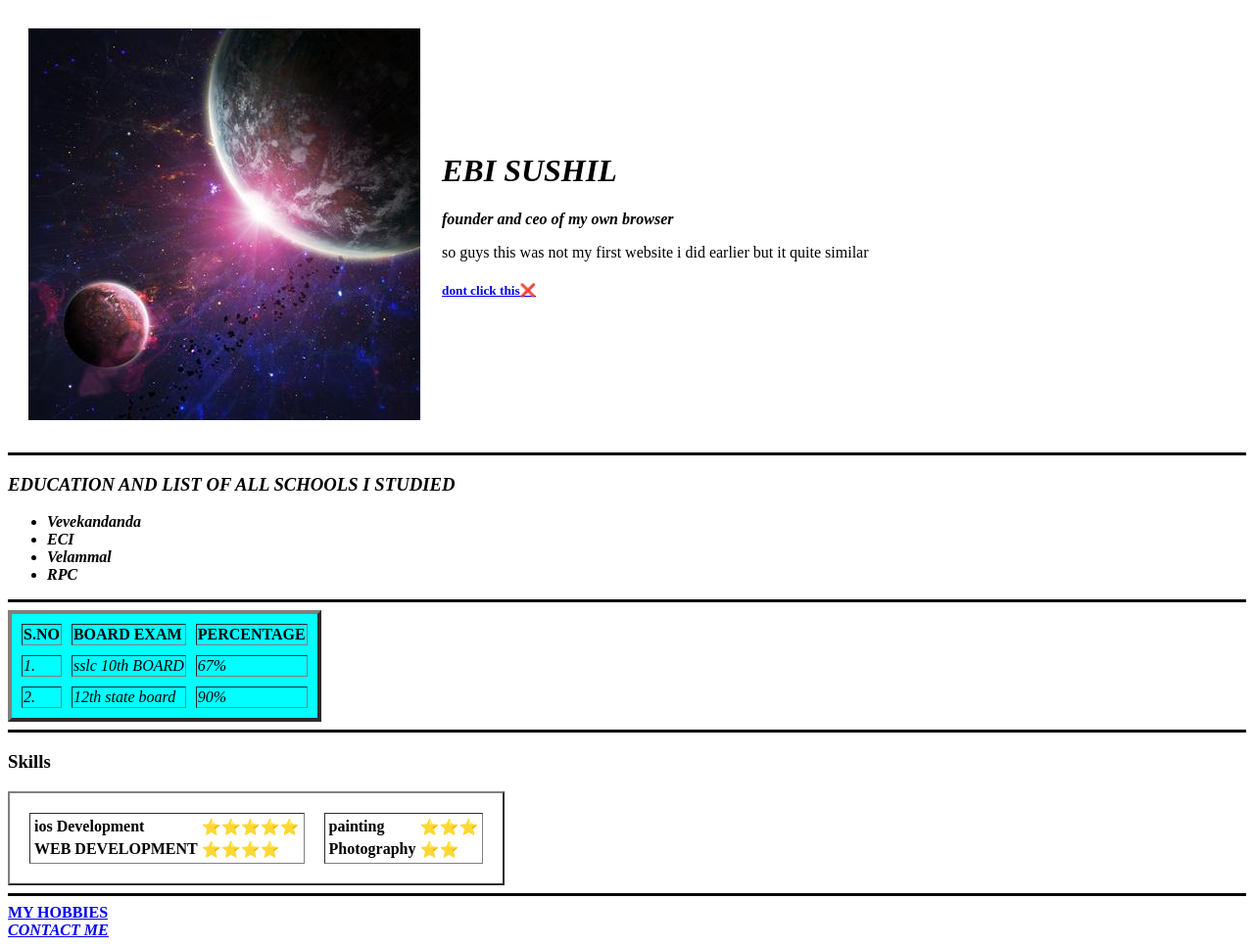
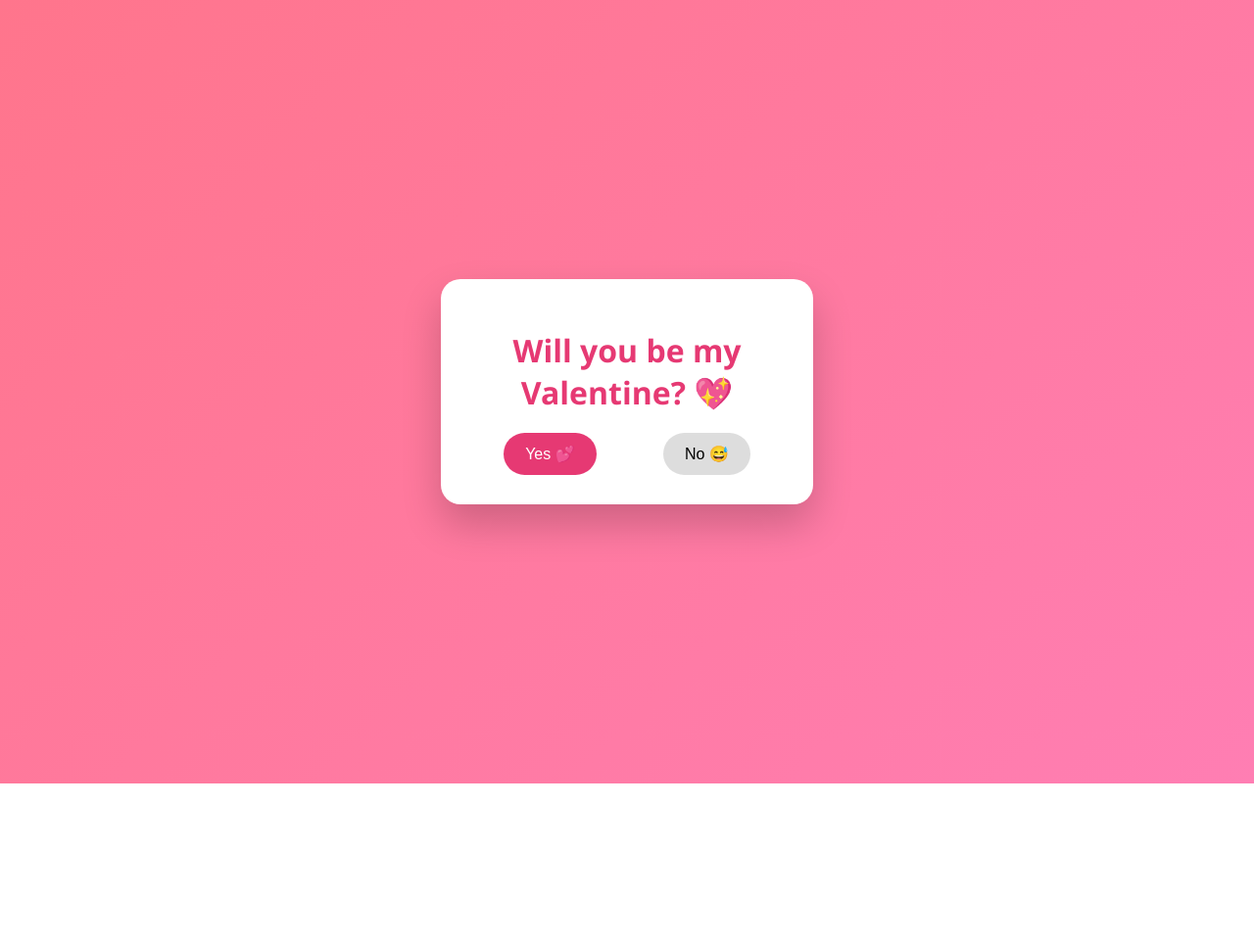
Before and after one commit to Ebisushil/ES, a plain HTML site: page index.html in a window 1280 px wide. Shown: the whole page at 98% size. After the commit the page ends 800 px from the top, so only its background shows below. Drawn offline with Linux system fonts and the light colour scheme.

Commit message:
Update index.html

```diff
--- a/index.html
+++ b/index.html
@@ -1,93 +1,131 @@
 <!DOCTYPE html>
-<html lang="en" dir="ltr">
+<html lang="en">
+<head>
+  <meta charset="UTF-8">
+  <title>Be My Valentine 💖</title>
+  <meta name="viewport" content="width=device-width, initial-scale=1.0">
 
-<head>
-  <meta charset="utf-8">
-  <title>🖤Ebi's first website</title>
+  <style>
+    body {
+      margin: 0;
+      height: 100vh;
+      font-family: 'Segoe UI', sans-serif;
+      background: linear-gradient(135deg, #ff758c, #ff7eb3);
+      display: flex;
+      align-items: center;
+      justify-content: center;
+      overflow: hidden;
+    }
+
+    .box {
+      background: white;
+      padding: 30px;
+      border-radius: 20px;
+      text-align: center;
+      width: 320px;
+      box-shadow: 0 20px 40px rgba(0,0,0,0.2);
+      animation: pop 1s ease;
+    }
+
+    h1 {
+      color: #e63973;
+      margin-bottom: 10px;
+    }
+
+    .buttons {
+      margin-top: 20px;
+      display: flex;
+      justify-content: space-around;
+    }
+
+    button {
+      padding: 12px 22px;
+      border: none;
+      border-radius: 30px;
+      font-size: 16px;
+      cursor: pointer;
+      transition: 0.2s ease;
+    }
+
+    #yesBtn {
+      background: #e63973;
+      color: white;
+    }
+
+    #noBtn {
+      background: #ddd;
+    }
+
+    #message {
+      margin-top: 20px;
+      font-size: 18px;
+      color: #e63973;
+      display: none;
+    }
+
+    @keyframes pop {
+      from { transform: scale(0.8); opacity: 0; }
+      to { transform: scale(1); opacity: 1; }
+    }
+
+    /* Floating hearts */
+    .heart {
+      position: absolute;
+      bottom: -20px;
+      font-size: 20px;
+      animation: float 6s linear;
+    }
+
+    @keyframes float {
+      0% { transform: translateY(0); opacity: 1; }
+      100% { transform: translateY(-100vh); opacity: 0; }
+    }
+  </style>
 </head>
+<body>
 
-<body>
-  <table cellspacing="20">
-    <tr>
-      <td><img src="space.jpg" alt="logo"></td>
-      <td>
-        <h1><em>EBI SUSHIL</em></h1>
-        <p><em><b>founder and ceo of my own browser</b></em></p>
-        <p>so guys this was not my first website i did earlier but it quite similar</p>
-        <h5><b><a href="https://www.youtube.com/watch?v=GxM3wstBcD4">dont click this❌</a></b></h5>
-      </td>
-    </tr>
-  </table>
-  <hr size=3 color=black noshade>
-  <h3><b><em>EDUCATION AND LIST OF ALL SCHOOLS I STUDIED</em></b></h3>
-  <ul type=disc>
-    <b>
-      <em>
-        <li>Vevekandanda</li>
-        <li>ECI</li>
-        <li>Velammal</li>
-        <li>RPC</li>
-      </em>
-    </b>
-  </ul>
-  <hr size=3 color=black noshade>
-  <table cellspacing=10 bgcolor=cyan border="4">
-    <thead>
-      <tr>
-        <td><b>S.NO</b></td>
-        <td><b>BOARD EXAM</b></td>
-        <td><b>PERCENTAGE</b></td>
-      </tr>
-    </thead>
-    <tbody>
-      <tr>
-        <td><em>1.</em></td>
-        <td><em>sslc 10th BOARD</em></td>
-        <td><em>67%</em></td>
-      </tr>
-      <tr>
-        <td><em>2.</em></td>
-        <td><em>12th state board</em></td>
-        <td><em>90%</em></td>
-      </tr>
-    </tbody>
-  </table>
-  <hr size=3 color=black noshade>
-  <!--table nesting-->
-  <h3>Skills</h3>
-  <table border="2" cellspacing= 20>
-    <tr>
-      <td>
-        <table>
-          <tr>
-            <td><b>ios Development</b></td>
-            <td>⭐⭐⭐⭐⭐</td>
-          </tr>
-          <tr>
-            <td><b>WEB DEVELOPMENT</b></td>
-            <td>⭐⭐⭐⭐</td>
-          </tr>
-        </table>
-      </td>
-      <td>
-        <table>
-          <tr>
-            <td><b>painting</b></td>
-            <td>⭐⭐⭐</td>
-          </tr>
-          <tr>
-            <td><b>Photography</b></td>
-            <td>⭐⭐</td>
-          </tr>
-        </table>
-      </td>
-    </tr>
-  </table>
+  <div class="box">
+    <h1>Will you be my Valentine? 💖</h1>
 
-  <hr size=3 color=black noshade>
-  <b><a href="hobbies.html">MY HOBBIES</a></b>
-  <br>
-  <u><b><em><a href="contact me.html">CONTACT ME</a></em></b></u>
+    <div class="buttons">
+      <button id="yesBtn" onclick="yesClicked()">Yes 💕</button>
+      <button id="noBtn" onmouseover="moveNo()">No 😅</button>
+    </div>
+
+    <div id="message">
+      YAY!! 💫<br>
+      You just made my heart so happy 💖
+    </div>
+  </div>
+
+  <script>
+    function yesClicked() {
+      document.getElementById("message").style.display = "block";
+      startHearts();
+    }
+
+    function moveNo() {
+      const btn = document.getElementById("noBtn");
+      const x = Math.random() * (window.innerWidth - 100);
+      const y = Math.random() * (window.innerHeight - 50);
+      btn.style.position = "absolute";
+      btn.style.left = x + "px";
+      btn.style.top = y + "px";
+    }
+
+    function startHearts() {
+      setInterval(() => {
+        const heart = document.createElement("div");
+        heart.className = "heart";
+        heart.innerHTML = "❤️";
+        heart.style.left = Math.random() * 100 + "vw";
+        heart.style.fontSize = (16 + Math.random() * 20) + "px";
+        document.body.appendChild(heart);
+
+        setTimeout(() => heart.remove(), 6000);
+      }, 300);
+    }
+  </script>
+
 </body>
-
 </html>
```
